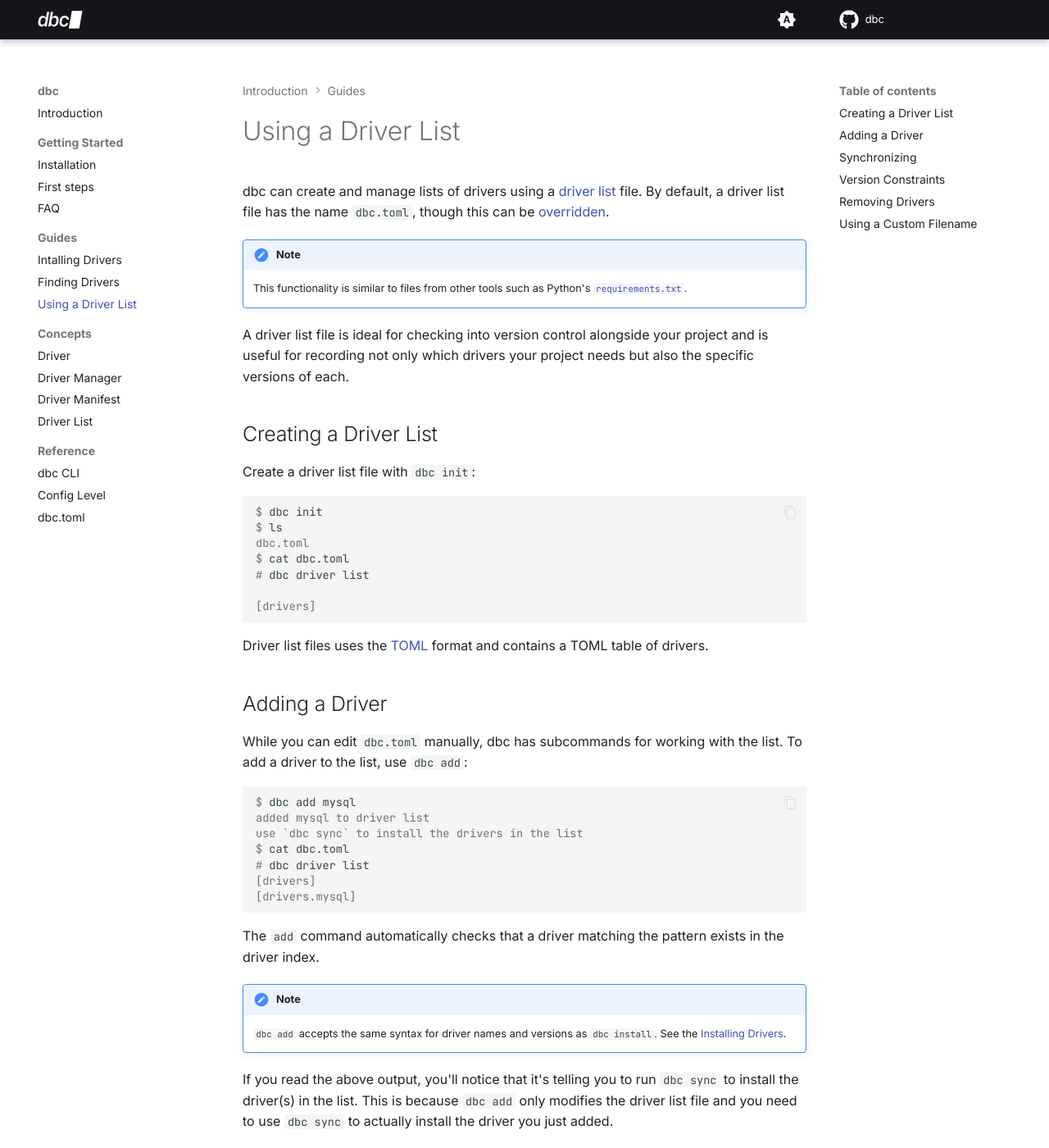
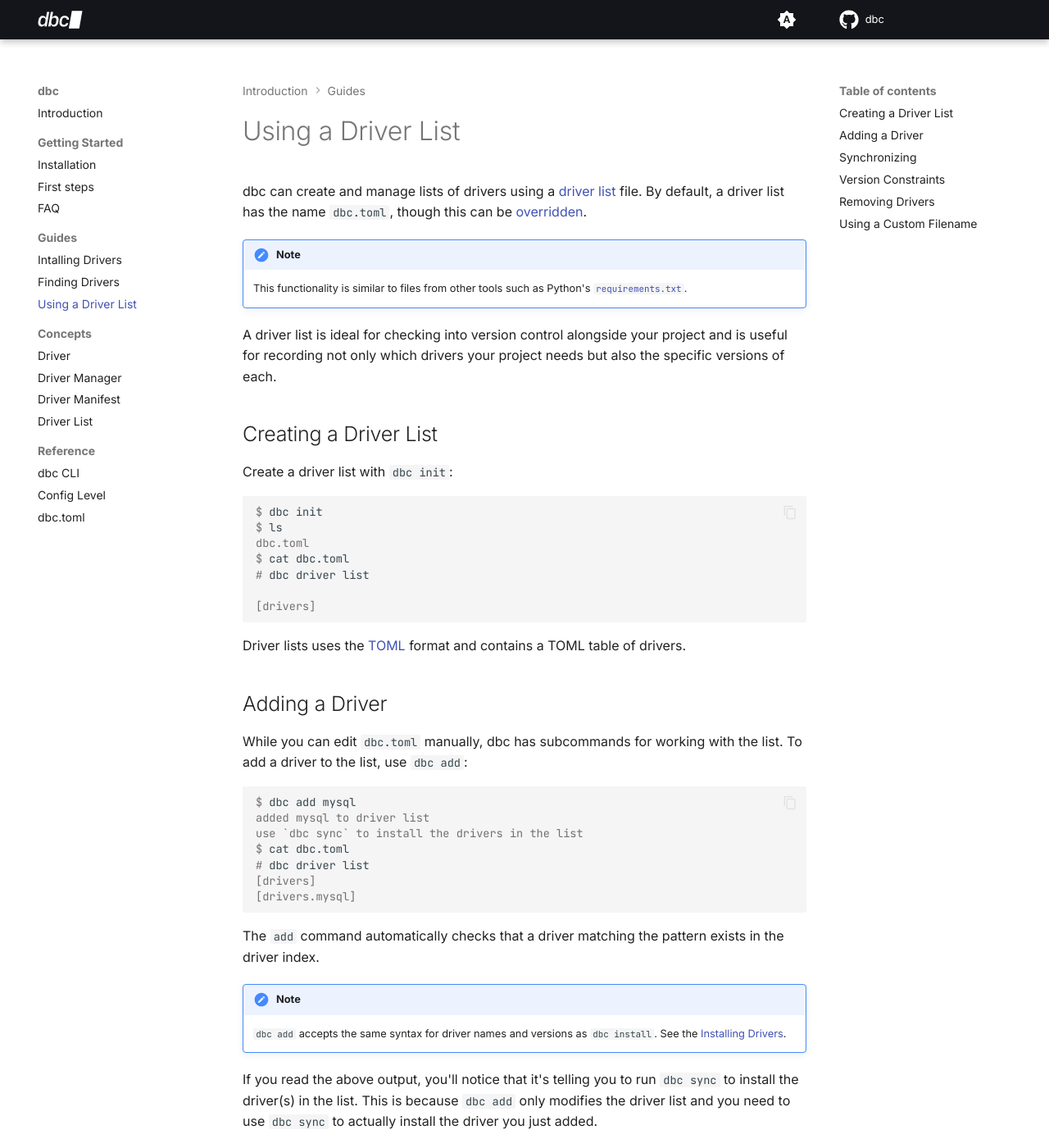
Before and after one commit to columnar-tech/dbc, an MkDocs documentation site: the page built from docs/guides/driver_list.md, in a window 1280 px wide and 1400 px high. Shown: the whole window at 82% size. Built offline with MkDocs 1.6.1 and Material for MkDocs 9.7.7, drawn with Linux system fonts in a browser that asks for light colours; plug-ins that fetch from the network failed and are left out; comment, search, counter and statistics services are not loaded; some of the changed text lies outside the part shown.

Commit message:
Use "driver list" not "driver list file"

````diff
--- a/docs/guides/driver_list.md
+++ b/docs/guides/driver_list.md
@@ -3,17 +3,17 @@
 # Using a Driver List
 
 dbc can create and manage lists of drivers using a [driver list](../concepts/driver_list.md) file.
-By default, a driver list file has the name `dbc.toml`, though this can be [overridden](#using-a-custom-filename).
+By default, a driver list has the name `dbc.toml`, though this can be [overridden](#using-a-custom-filename).
 
 !!! note
 
     This functionality is similar to files from other tools such as Python's [`requirements.txt`](https://pip.pypa.io/en/stable/reference/requirements-file-format/).
 
-A driver list file is ideal for checking into version control alongside your project and is useful for recording not only which drivers your project needs but also the specific versions of each.
+A driver list is ideal for checking into version control alongside your project and is useful for recording not only which drivers your project needs but also the specific versions of each.
 
 ## Creating a Driver List
 
-Create a driver list file with `dbc init`:
+Create a driver list with `dbc init`:
 
 ```console
 $ dbc init
@@ -26,7 +26,7 @@ $ cat dbc.toml
 
 ```
 
-Driver list files uses the [TOML](https://toml.io) format and contains a TOML table of drivers.
+Driver lists uses the [TOML](https://toml.io) format and contains a TOML table of drivers.
 
 ## Adding a Driver
 
@@ -49,7 +49,7 @@ The `add` command automatically checks that a driver matching the pattern exists
 
     `dbc add` accepts the same syntax for driver names and versions as `dbc install`. See the [Installing Drivers](installing.md).
 
-If you read the above output, you'll notice that it's telling you to run `dbc sync` to install the driver(s) in the list. This is because `dbc add` only modifies the driver list file and you need to use `dbc sync` to actually install the driver you just added.
+If you read the above output, you'll notice that it's telling you to run `dbc sync` to install the driver(s) in the list. This is because `dbc add` only modifies the driver list and you need to use `dbc sync` to actually install the driver you just added.
 
 ## Synchronizing
 
@@ -86,7 +86,7 @@ removed 'mysql' from driver list
 
 ## Using a Custom Filename
 
-By default, dbc assumes a driver list file name is `dbc.toml`. However, you can override this if you prefer another name or want to maintain multiple driver lists in one project (e.g., separate development and production lists).
+By default, dbc assumes a driver list has the filename `dbc.toml`. However, you can override this if you prefer another name or want to maintain multiple driver lists in one project (e.g., separate development and production lists).
 
 All of the commands shown earlier on this page allow you to override the filename, for example:
 
````
Also changed, not shown: docs/concepts/driver_list.md (+3 -2 lines), 3 other files.
